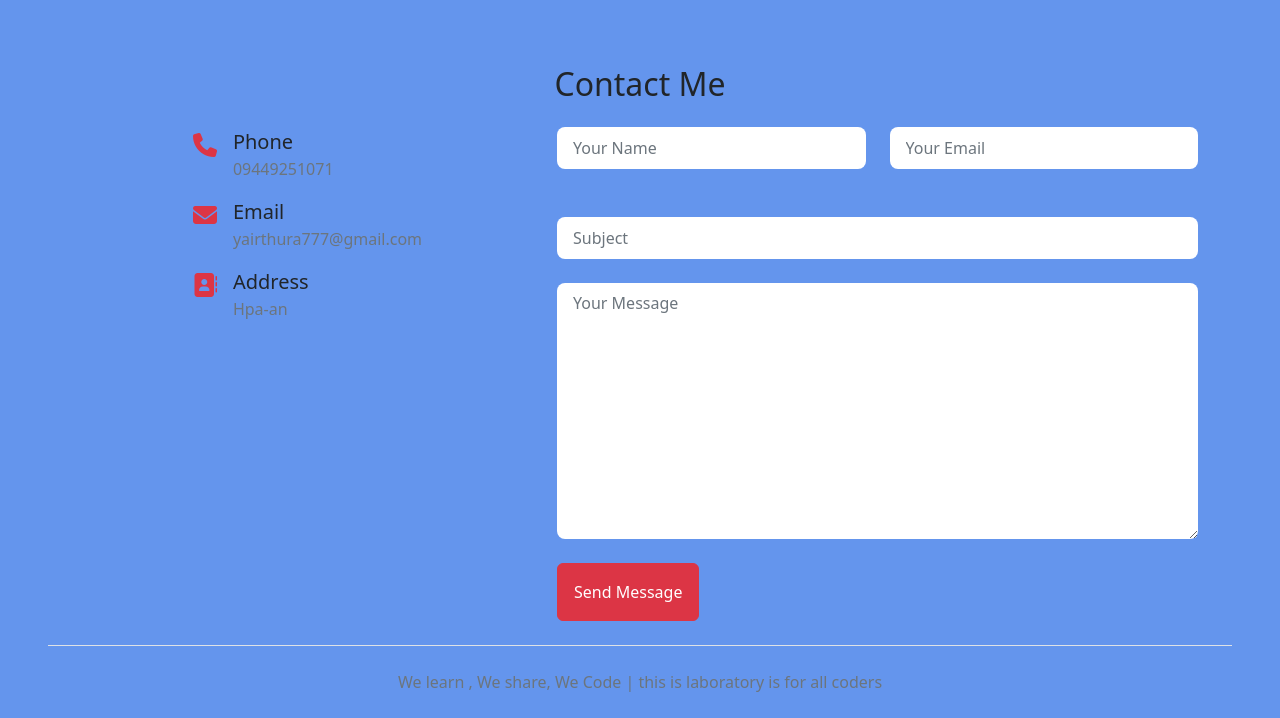
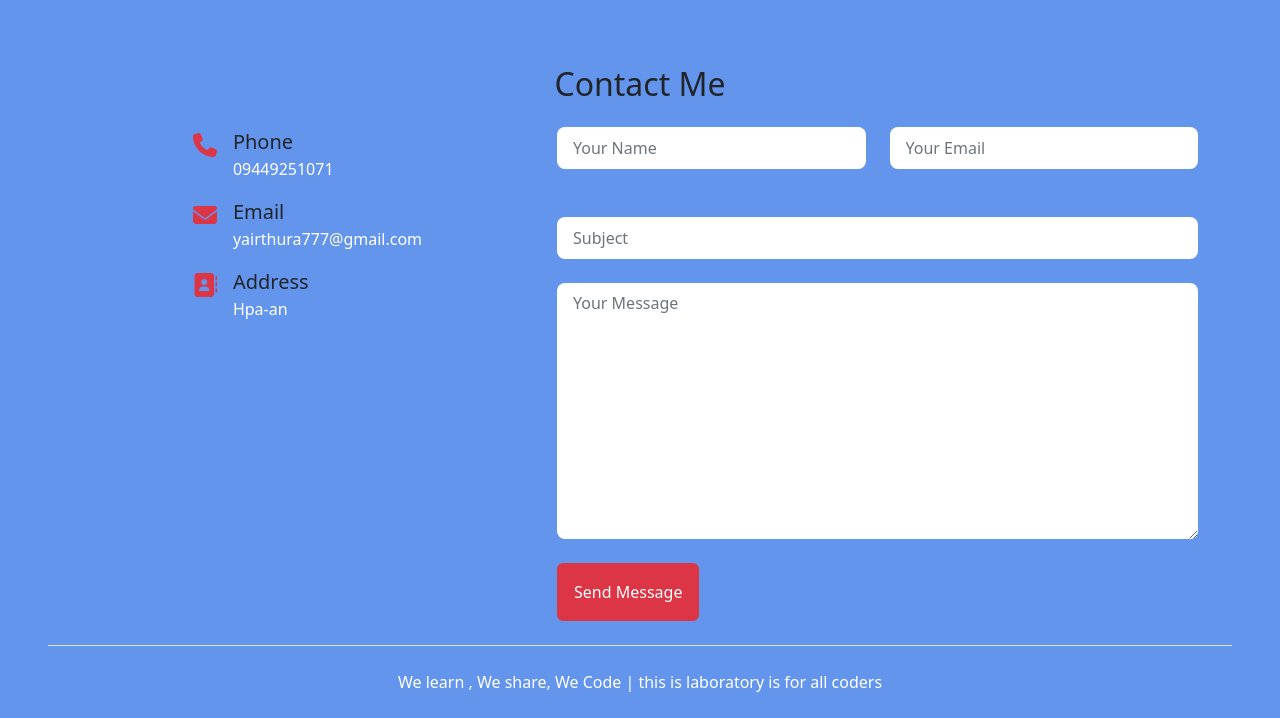
Before and after one commit to yairthura/yethura.github.io, a website: page index.html in a window 1280 px wide. Shown: the part 1660-2378 px from the top of the page. Drawn offline with nearby package versions, Linux system fonts and the light colour scheme.

Commit message:
Update index.html

```diff
--- a/index.html
+++ b/index.html
@@ -270,7 +270,7 @@
                             </div>
                             <div class="text ms-3">
                                 <div class="fs-5">Phone</div>
-                                <div class="text-muted">09449251071</div>
+                                <div class="text-white">09449251071</div>
                             </div>
                         </div>
 
@@ -280,7 +280,7 @@
                             </div>
                             <div class="text ms-3">
                                 <div class="fs-5">Email</div>
-                                <div class="text-muted">yairthura777@gmail.com</div>
+                                <div class="text-white">yairthura777@gmail.com</div>
                             </div>
                         </div>
 
@@ -290,7 +290,7 @@
                             </div>
                             <div class="text ms-3">
                                 <div class="fs-5">Address</div>
-                                <div class="text-muted">Hpa-an</div>
+                                <div class="text-white">Hpa-an</div>
                             </div>
                         </div>
                     </div>
@@ -344,7 +344,7 @@
             <div class="container-lg ">
                 <div class="row">
                     <div class="col-lg-12">
-                        <p class=" m-0 text-center text-danger text-muted"> We learn , We share, We Code | this is
+                        <p class=" m-0 text-center text-danger text-white"> We learn , We share, We Code | this is
                             laboratory is for all coders </p>
                     </div>
                 </div>
```
